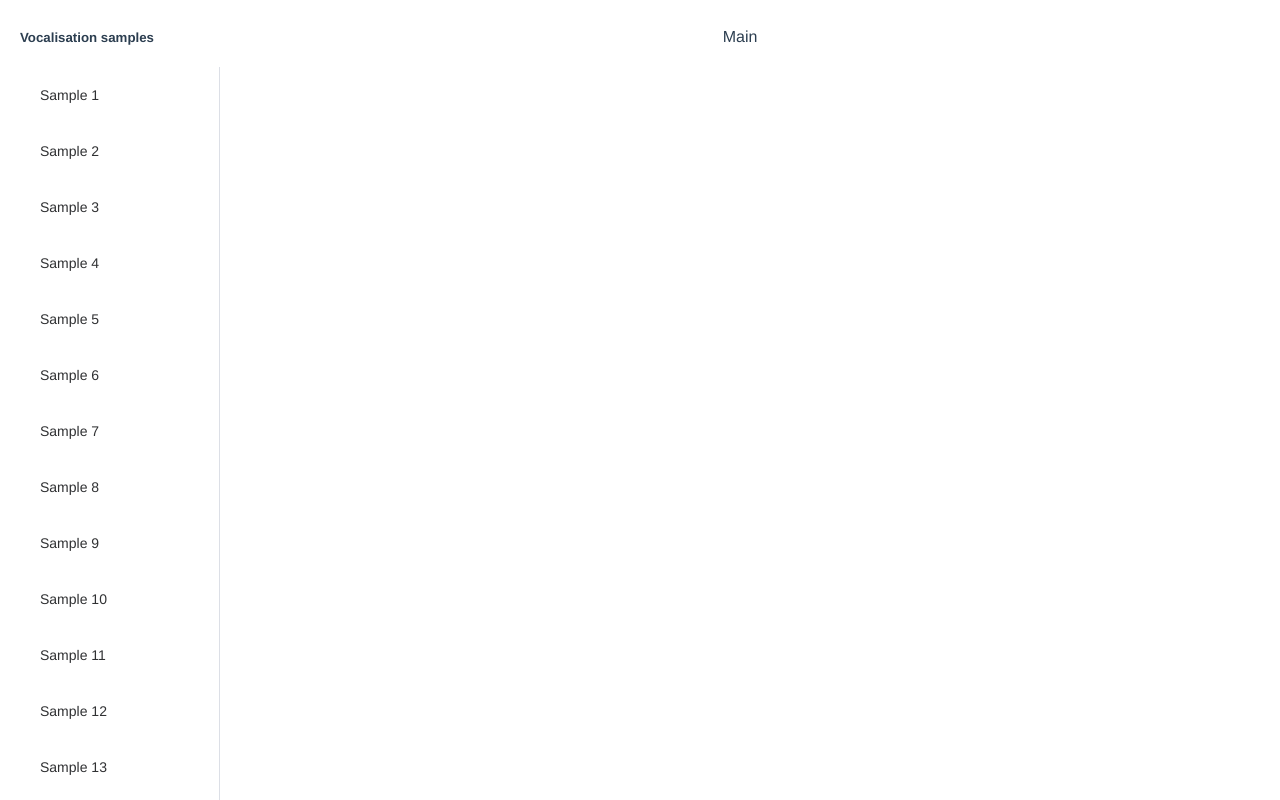
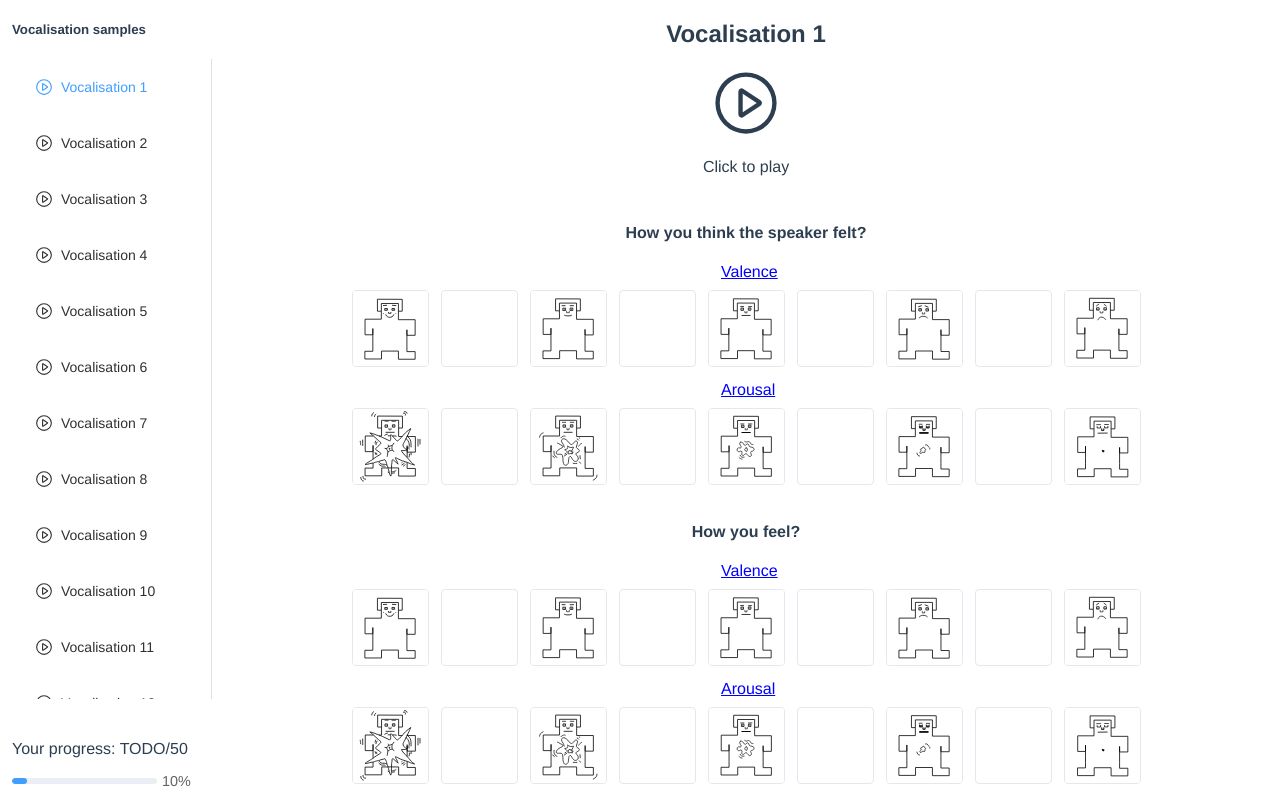
Before and after one commit to YichenTang97/vue_sam_app, a Vue app: page /sam in a window 1280 px wide. Shown: the top 800 px of the page. Built offline with nearby package versions, Linux system fonts and the light colour scheme.

Commit message:
Implement SAM page view

```diff
--- a/src/App.vue
+++ b/src/App.vue
@@ -1,20 +1,11 @@
 <template>
-  <!-- <img alt="Vue logo" src="./assets/logo.png">
-  <HelloWorld msg="Welcome to Your Vue.js App"/>
-  <div class="common-layout"> -->
-    <router-view />
-  <!-- </div> -->
-
+  <router-view />
 </template>
 
 <script>
-//import HelloWorld from './components/HelloWorld.vue'
 
 export default {
-  name: 'App'//,
-  // components: {
-  //   HelloWorld
-  // }
+  name: 'App'
 }
 </script>
 
@@ -27,6 +18,11 @@ export default {
   color: #2c3e50;
   margin-top: 0px;
   margin-left: 12px;
-  margin-right: 12px;
+  margin-right: 0px;
+  margin-bottom: 0px;
+}
+
+body {
+  margin: 0px !important;
 }
 </style>
--- a/src/components/MainPage.vue
+++ b/src/components/MainPage.vue
@@ -1,21 +1,140 @@
 <template>
   <div>
     <el-container>
-      <el-aside width="200px">
-        <h5 class="mb-2">Vocalisation samples</h5>
-        <el-menu default-active="1" class="el-menu-vertical">
-          <el-menu-item v-for="i in 50" :key="i" :index="i">
-            Sample {{i}}
-          </el-menu-item>
-        </el-menu>
+      <el-aside id="side-bar" width="200px">
+        <div>
+          <h5>Vocalisation samples</h5>
+          <el-menu default-active="1" class="el-menu-vertical">
+            <el-scrollbar class="side-bar">
+              <el-menu-item v-for="i in 50" :key="i" :index="i.toString()">
+                <el-icon>
+                  <VideoPlay />
+                </el-icon>
+                <span>Vocalisation {{ i }}</span>
+              </el-menu-item>
+            </el-scrollbar>
+          </el-menu>
+        </div>
+
+        <div>
+          <p>Your progress: TODO/50 </p>
+          <el-progress :percentage="10" />
+        </div>
       </el-aside>
-      <el-main>Main</el-main>
+
+      <el-main>
+        <el-scrollbar max-height="100vh">
+          <el-row justify="center">
+            <el-col id="main-col" :xs="23" :sm="23" :md="22" :lg="18" :xl="13">
+              <div>
+                <h2>Vocalisation {{ vocIdx }}</h2>
+                <el-icon class="clickable" size="70px">
+                  <VideoPlay />
+                </el-icon>
+                <p>Click to play</p>
+              </div>
+
+              <!-- Scales -->
+              <div>
+                <template v-for="scale in scales" :key="scale.id">
+                  <h4 style="margin-block-start: 2em; margin-block-end: 0.8em">{{ scale.title }}</h4>
+                  <template v-for="s in scale.data" :key="s.id">
+                    <el-row justify="center">
+                      <el-popover placement="top" :width="500" trigger="hover" :content="s.help">
+                        <template #reference>
+                          <p class="hint" style="max-width:50px">{{ s.type }}</p>
+                        </template>
+                      </el-popover>
+                    </el-row>
+                    <el-row class="scale" justify="space-between">
+                      <el-card class="clickable" v-for="val in 9" :key="val" :body-style="{ padding: '0px' }" shadow="hover">
+                        <img v-if="val % 2" :src="require(`@/assets/imgs/${s.type}_${(11 - val) / 2}.svg`)"
+                          class="image" />
+                      </el-card>
+                    </el-row>
+                  </template>
+                </template>
+                <p class="hint">*Hint: hover your mouse on the blue "Valence" and "Arousal" texts to see their meanings.
+                </p>
+                <p>You can select any image or the empty space between the images.</p>
+              </div>
+            </el-col>
+          </el-row>
+        </el-scrollbar>
+      </el-main>
     </el-container>
   </div>
 </template>
 
+<script>
+export default {
+  name: "sam-page",
+  data() {
+    return {
+      vocIdx: 1,
+      scales: [
+        {
+          id: 1, title: 'How you think the speaker felt?', target: 'speaker',
+          data: [{ id: 1, type: 'Valence', help: 'Rate how positive or negative the emotion you think the speaker felt, ranging from unpleasant feelings to pleasant feelings.' },
+          { id: 2, type: 'Arousal', help: 'Rate how excited or calm the emotion you think the speaker felt, ranging from frantic ecitement to relaxed or boredom.' }]
+        },
+        {
+          id: 2, title: 'How you feel?', target: 'participant',
+          data: [{ id: 1, type: 'Valence', help: 'Rate how positive or negative the emotion is that you feel, ranging from unpleasant feelings to pleasant feelings.' },
+          { id: 2, type: 'Arousal', help: 'Rate how excited or apathetic the emotion is that you feel, ranging from frantic ecitement to sleepiness or boredom.' }]
+        }]
+    }
+  }
+}
+</script>
+
 <style>
 .el-aside {
   text-align: left;
+  display: flex;
+  flex-direction: column;
+  justify-content: space-between;
+  height: 100vh;
+  padding-bottom: 12px;
+}
+
+.el-main {
+  padding: 0px;
+}
+
+.scale {
+  flex-wrap: nowrap;
+}
+
+#main-col {
+  min-height: 100vh;
+  display: flex;
+  flex-direction: column;
+  justify-content: space-evenly;
+}
+
+.el-card {
+  margin: 6px;
+  width: 100%;
+}
+
+.clickable {
+  cursor: pointer;
+}
+
+.image {
+  width: 100%;
+  display: block;
+}
+
+.side-bar {
+  height: calc(100vh - 160px);
+}
+
+.hint {
+  color: blue;
+  text-decoration-line: underline;
+  margin-block-start: 0.5em;
+  margin-block-end: 0.2em;
 }
 </style>
--- a/src/main.js
+++ b/src/main.js
@@ -3,5 +3,10 @@ import App from './App.vue'
 import router from './router'
 import ElementPlus from 'element-plus'
 import 'element-plus/dist/index.css'
+import * as ElementPlusIconsVue from '@element-plus/icons-vue'
 
-createApp(App).use(router).use(ElementPlus).mount('#app')
+const app = createApp(App)
+for (const [key, component] of Object.entries(ElementPlusIconsVue)) {
+  app.component(key, component)
+}
+app.use(router).use(ElementPlus).mount('#app')
```
